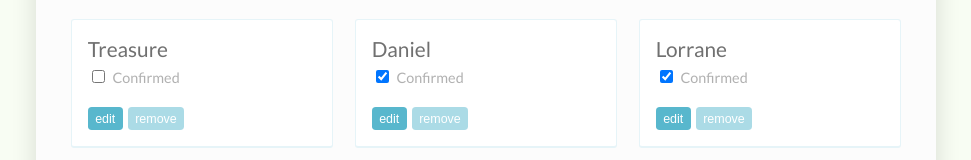
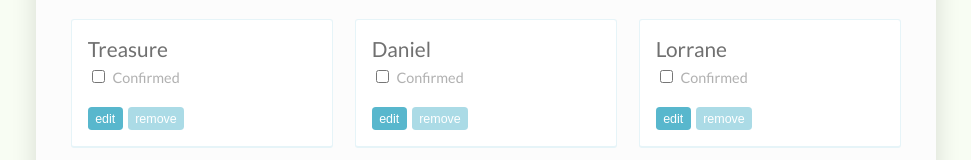
Before and after one commit to Daniellunsc/RSVP, a React (Create React App) app: page / in a window 1280 px wide. Shown: the part 474-634 px from the top of the page, without its empty margins (154-1125 px from the left). Built offline with nearby package versions, Linux system fonts and the light colour scheme.

Commit message:
Criacao da funcionalidade de filtro de convidados confirmados

```diff
--- a/src/App.js
+++ b/src/App.js
@@ -5,6 +5,9 @@ import Guestlist from './Components/GuestList.js';
 class App extends Component {
 
   state = {
+
+    isFiltered: false,
+
     guests: [
       {
         name: 'Treasure',
@@ -13,12 +16,12 @@ class App extends Component {
       },
       {
         name: 'Daniel',
-        isConfirmed: true,
+        isConfirmed: false,
         isEditing: false,
       },
       {
         name: 'Lorrane',
-        isConfirmed: true,
+        isConfirmed: false,
         isEditing: false,
       },
     ]
@@ -61,6 +64,10 @@ class App extends Component {
     });
   }
 
+  toggleFilter =  () => {
+    this.setState({ isFiltered: !this.state.isFiltered  })
+  }
+
   getTotalInvite = () => this.state.guests.length;
   // getConfirmedGuests = () =>
   // getUnconfirmedGuests = () =>
@@ -80,7 +87,11 @@ class App extends Component {
         <div>
           <h2>Invitees</h2>
           <label>
-            <input type="checkbox" /> Hide those who haven't responded
+            <input
+             type="checkbox"
+             onChange={this.toggleFilter}
+             checked={this.state.isFiltered}
+            /> Hide those who haven't responded
           </label>
         </div>
         <table className="counter">
@@ -102,7 +113,9 @@ class App extends Component {
         <Guestlist guests= {this.state.guests}
         toggleConfirmationAt={this.toggleConfirmationAt}
         toggleEditingAt={this.toggleEditingAt}
-        setNameAt={this.setNameAt}/>
+        setNameAt={this.setNameAt}
+        isFiltered={this.state.isFiltered}
+        />
       </div>
     </div>
     );
--- a/src/Components/GuestList.js
+++ b/src/Components/GuestList.js
@@ -5,7 +5,7 @@ import Guest from './Guest'
 
 const GuestList = props =>
     <ul>
-        {props.guests.map((guest, index)=>
+        {props.guests.filter(guest => !props.isFiltered || guest.isConfirmed).map((guest, index)=>
          <Guest key={index}
          name={guest.name}
          isConfirmed={guest.isConfirmed}
@@ -22,6 +22,7 @@ GuestList.propTypes = {
     toggleConfirmationAt: PropTypes.func.isRequired,
     toggleEditingAt: PropTypes.func.isRequired,
     setNameAt: PropTypes.func.isRequired,
+    isFiltered: PropTypes.bool.isRequired,
 }
 
 export default GuestList;
```
